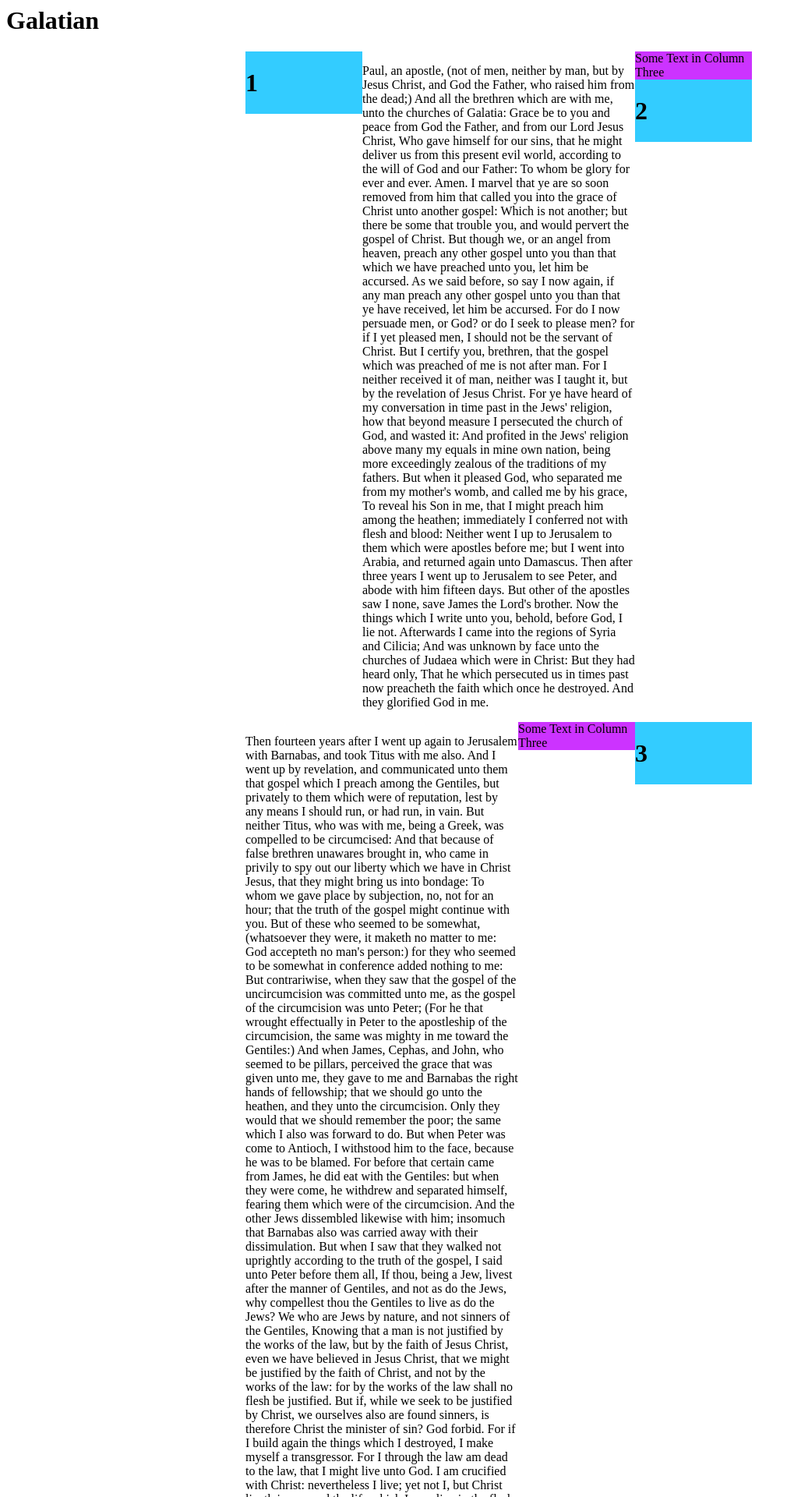
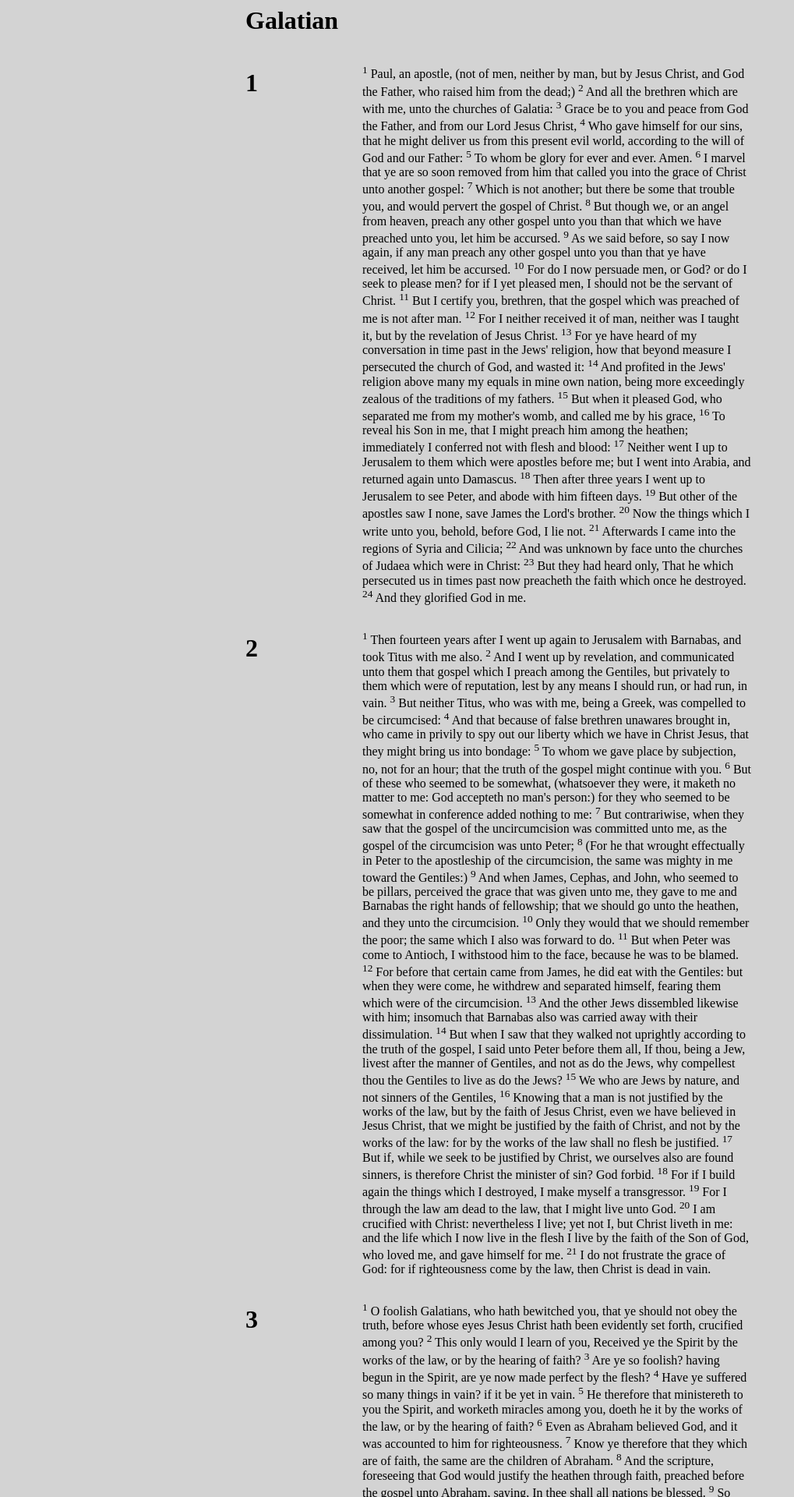
Before and after one commit to dreanod/dreanod.github.io, a Jekyll site: the page built from galatian2.html, in a window 1280 px wide. Shown: the top 1920 px of the page at 78% size, without its empty margins (0-1019 px from the left). Built offline with Jekyll 4.4.1, drawn with Linux system fonts in a browser that asks for light colours; some of the changed text lies outside the part shown.

Commit message:
Update galatian2.html

```diff
--- a/galatian2.html
+++ b/galatian2.html
@@ -160,30 +160,26 @@ text:
 <html style="" lang="en-US">
 <head>
   <style>
-sup {
-  display: none;
+
+body {
+  background-color: lightgrey;
 }
+
+.wrapper {
+  width: 650px;
+  margin: 0 auto;
+}
+
 .row {
-    margin: 0 auto;
-    width: 650px;
+    display: flex;
+}
+
+.leftcolumn {
+    width: 150px;
 }
 
 .content {
-    float: left;
-    background: #FFFFFF;
-    width: 350px;
-}
-
-.leftcolumn {
-    background: #33CCFF;
-    width: 150px;
-    float: left;
-}
-
-.rightcolumn {
-    background: #CC33FF;
-    width: 150px;
-    float: left;
+    width: 500px;
 }
   </style>
 
@@ -196,6 +192,7 @@ sup {
 
 </head>
 <body>
+  <div class='wrapper'>
 
     <h1>Galatian</h1>
 
@@ -211,12 +208,9 @@ sup {
           {% endfor %}
         </p>
       </div>
-    <div class='rightcolumn'>
-      Some Text in Column Three
-    </div>
     </div>
     {% endfor %}
 
-
+  </div>
 </body>
 </html>
```
Lines whose indentation alone changed are shown as unchanged.
